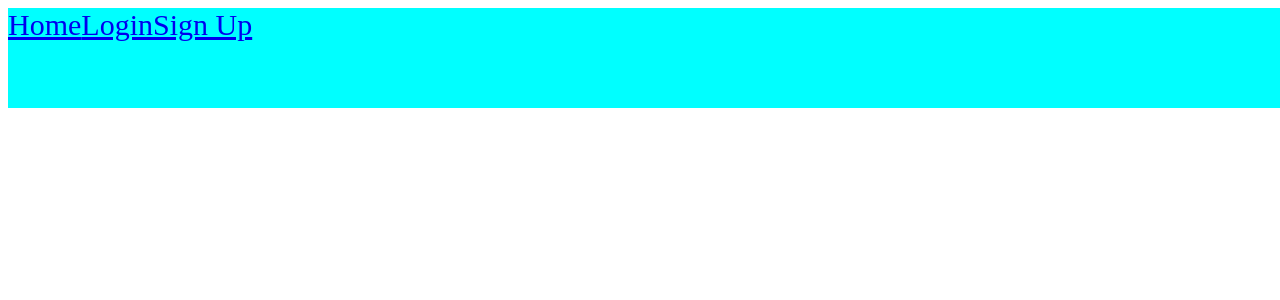
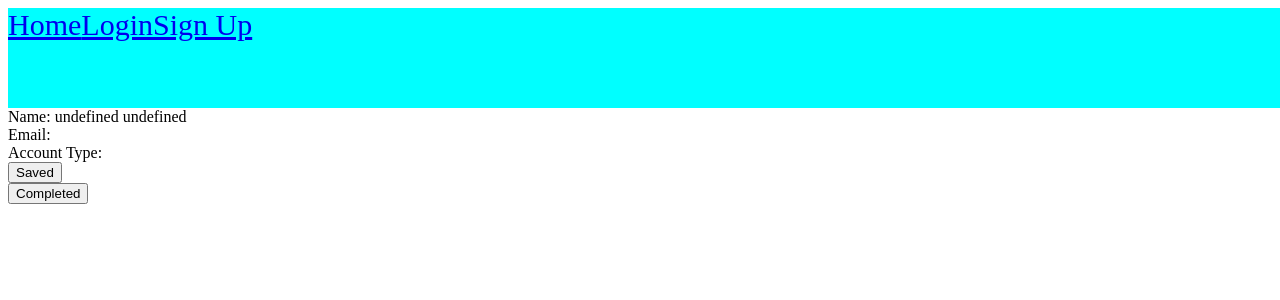
Before and after one commit to Dongjean/teebloc-unofficial, a React (Create React App) app in the folder client/: page /Account in a window 1280 px wide. Before the commit this address had no page. Shown: the top 300 px of the page. Built offline with nearby package versions, Linux system fonts and the light colour scheme.

Commit message:
Added basic Account Details page showing account details and user's posts, saved and completed questions

```diff
--- a/client/src/App.js
+++ b/client/src/App.js
@@ -8,6 +8,7 @@ import HomePage from './Pages/HomePage.js';
 import LoginPage from './Pages/LoginPage.js';
 import SignUpPage from './Pages/SignUpPage.js';
 import PostPage from './Pages/PostPage.js';
+import AccountDetailsPage from './Pages/AccountDetailsPage.js';
 import OpenedQuestionPage from './Pages/OpenedQuestionPage.js';
 
 import {Routes, Route, useNavigate} from 'react-router-dom';
@@ -62,13 +63,15 @@ function App() {
 			<div className='NavBar'>
 				{LoginData.Email ? null : <GuestNavBar /> /* NavBar for Guests who arent logged in */}
 				{LoginData.AccType == 'User' ? <UserNavBar Logout={Logout} /> : null /* NavBar for Users who can only churn questions */}
-				{LoginData.AccType == 'Creator' ? <CreatorNavBar Logout={Logout} /> : null /* NavBar for Creators who can post questions */}
+				{LoginData.AccType == 'Creator' ? <CreatorNavBar LoginData={LoginData} Logout={Logout} /> : null /* NavBar for Creators who can post questions */}
 			</div>
         	<Routes>
 				<Route path='/' exact element={<HomePage OpenQuestion={OpenQuestion} />}/>
 				<Route path='/Login' exact element={<LoginPage Login={Login} />} />
 				<Route path='/SignUp' exact element={<SignUpPage />} />
 				<Route path='/Post' exact element={<PostPage UserEmail={LoginData.Email} />} />
+
+				<Route path='/Account' exact element={<AccountDetailsPage LoginData={LoginData} />} />
 
 				<Route path='/OpenedQuestion' exact element={<OpenedQuestionPage />} />
 			</Routes>
--- a/client/src/Components/NavBars/CreatorNavBar.js
+++ b/client/src/Components/NavBars/CreatorNavBar.js
@@ -14,7 +14,7 @@ function CreatorNavBar(props) {
             </span>
             <span className='Right'>
                 <Link to='/Post' className='Link'>Post</Link>
-                {Cookies.get('LoginFirstName') + ' ' + Cookies.get('LoginLastName')}
+                <Link to='/Account' className='Link'>{props.LoginData.FirstName + ' ' + props.LoginData.LastName}</Link>
                 <span className='button' onClick={Logout}>Logout</span>
             </span>
         </div>
--- /dev/null
+++ b/client/src/Pages/AccountDetailsPage.js
@@ -0,0 +1,20 @@
+function AccountDetailsPage(props) {
+    return (
+        <div>
+            Name: {props.LoginData.FirstName + ' ' + props.LoginData.LastName} <br />
+            Email: {props.LoginData.Email} <br />
+            Account Type: {props.LoginData.AccType} <br />
+
+            <button>Saved</button> <br />
+            <button>Completed</button> <br />
+            {/* for cretor accounts, have posts section */}
+            {props.LoginData.AccType == 'Creator' ?
+                <button>Posts</button>
+            :
+                null
+            }
+        </div>
+    )
+}
+
+export default AccountDetailsPage;
```
